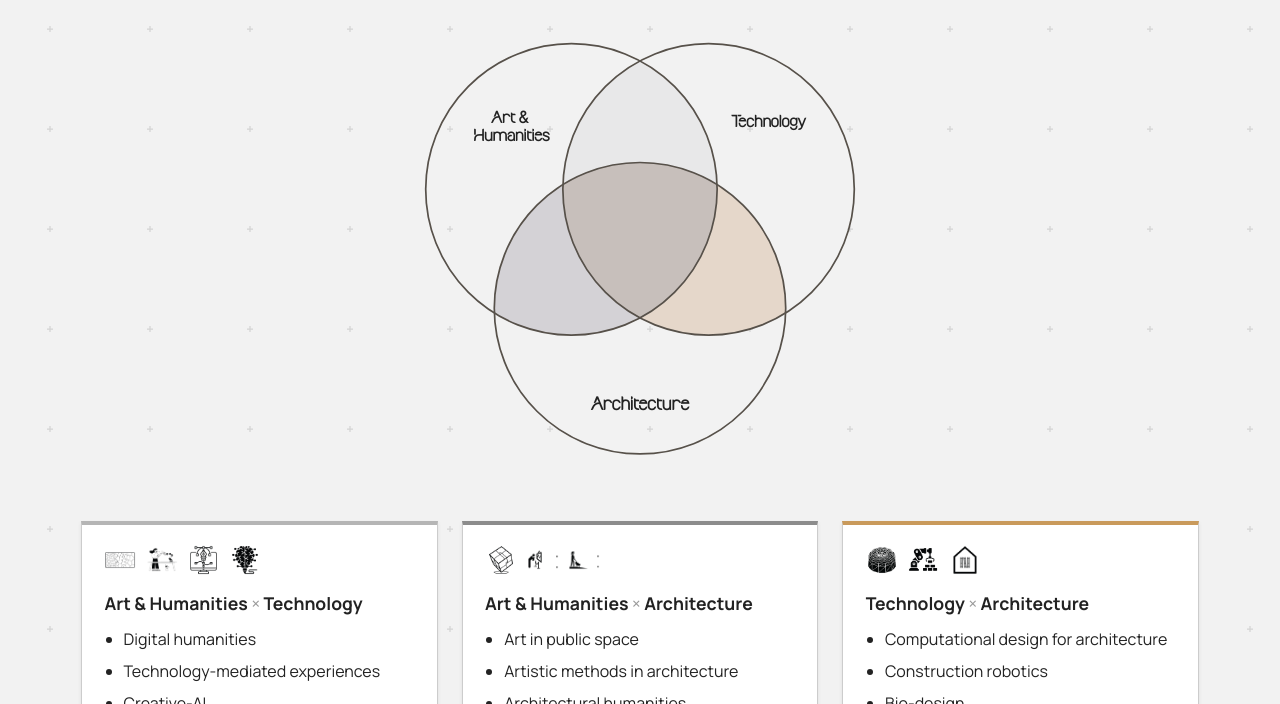
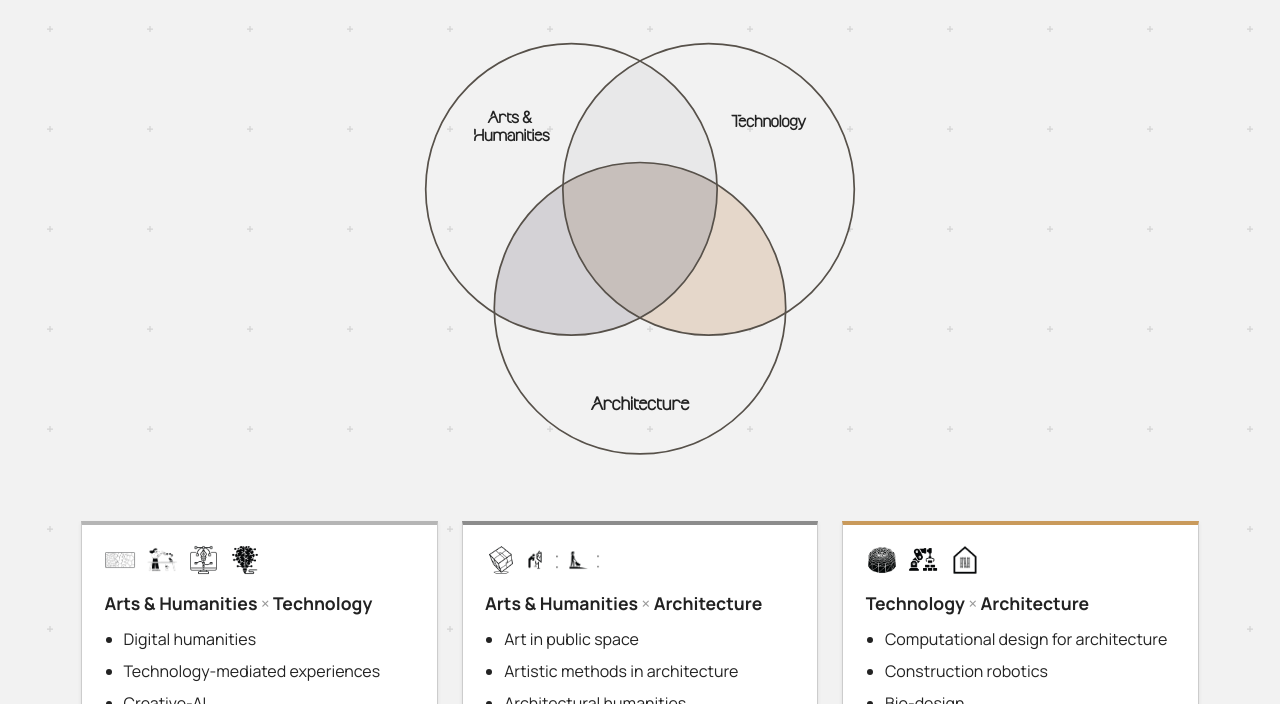
Before and after one commit to anqua/at-a, a Jekyll site: the page built from research.md, in a window 1280 px wide. Shown: the part 321-1025 px from the top of the page. Built offline with Jekyll 4.4.1, drawn with Linux system fonts in a browser that asks for light colours.

Commit message:
Rename Art & Humanities to Arts & Humanities

```diff
--- a/research.md
+++ b/research.md
@@ -6,7 +6,7 @@ title: Research
 Our group conducts research at the intersections of art, technology and architecture with a focus on design for sustainability. We publish across architecture&design, media art and human-computer interaction. We also build demonstrators, designs and artworks which we exhibit in venues around the world.
 
 <div class="research-diagram">
-  <svg viewBox="20 20 560 540" role="img" aria-label="Venn diagram showing the group's research positioned at the intersections of Art &amp; Humanities, Technology, and Architecture">
+  <svg viewBox="20 20 560 540" role="img" aria-label="Venn diagram showing the group's research positioned at the intersections of Arts &amp; Humanities, Technology, and Architecture">
     <path d="M 300.0 370.0 A 170 170 0 0 0 300.0 70.0 A 170 170 0 0 0 300.0 370.0 Z" fill="#e8e8e9" />
     <path d="M 130.1 364.3 A 170 170 0 0 0 389.9 214.3 A 170 170 0 0 0 130.1 364.3 Z" fill="#d4d2d6" />
     <path d="M 210.1 214.3 A 170 170 0 0 0 469.9 364.3 A 170 170 0 0 0 210.1 214.3 Z" fill="#e5d7ca" />
@@ -17,7 +17,7 @@ Our group conducts research at the intersections of art, technology and architec
     <circle cx="300" cy="358.6" r="170" fill="none" stroke="#57514a" stroke-width="2"/>
 
     <text x="150" y="146" text-anchor="middle" dominant-baseline="central" font-size="17" font-weight="600" fill="#222">
-      <tspan x="150" dy="-10">Art &amp;</tspan>
+      <tspan x="150" dy="-10">Arts &amp;</tspan>
       <tspan x="150" dy="20">Humanities</tspan>
     </text>
     <text x="450" y="140" text-anchor="middle" dominant-baseline="central" font-size="17" font-weight="600" fill="#222">Technology</text>
@@ -34,7 +34,7 @@ Our group conducts research at the intersections of art, technology and architec
         <img src="/at-a/assets/images/research/icon-arttech-pentool.png" alt="">
         <img src="/at-a/assets/images/research/icon-arttech-brain.png" alt="">
       </div>
-      <h4>Art & Humanities <span class="research-x">&times;</span> Technology</h4>
+      <h4>Arts & Humanities <span class="research-x">&times;</span> Technology</h4>
       <ul>
         <li>Digital humanities</li>
         <li>Technology-mediated experiences</li>
@@ -51,7 +51,7 @@ Our group conducts research at the intersections of art, technology and architec
         <img src="/at-a/assets/images/research/icon-artarch-frame.png" alt="">
         <img src="/at-a/assets/images/research/icon-artarch-sweep.png" alt="">
       </div>
-      <h4>Art & Humanities <span class="research-x">&times;</span> Architecture</h4>
+      <h4>Arts & Humanities <span class="research-x">&times;</span> Architecture</h4>
       <ul>
         <li>Art in public space</li>
         <li>Artistic methods in architecture</li>
```
